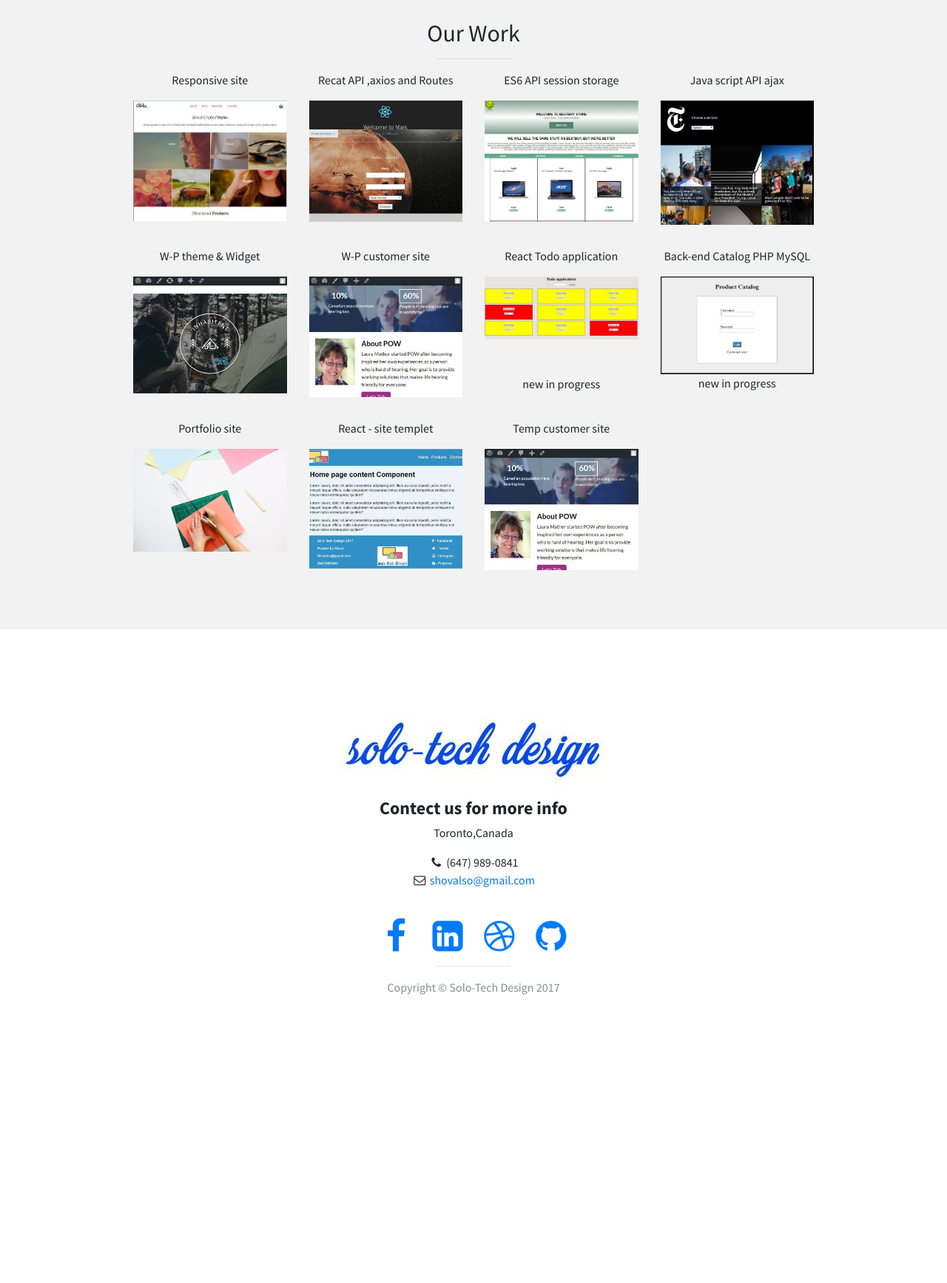
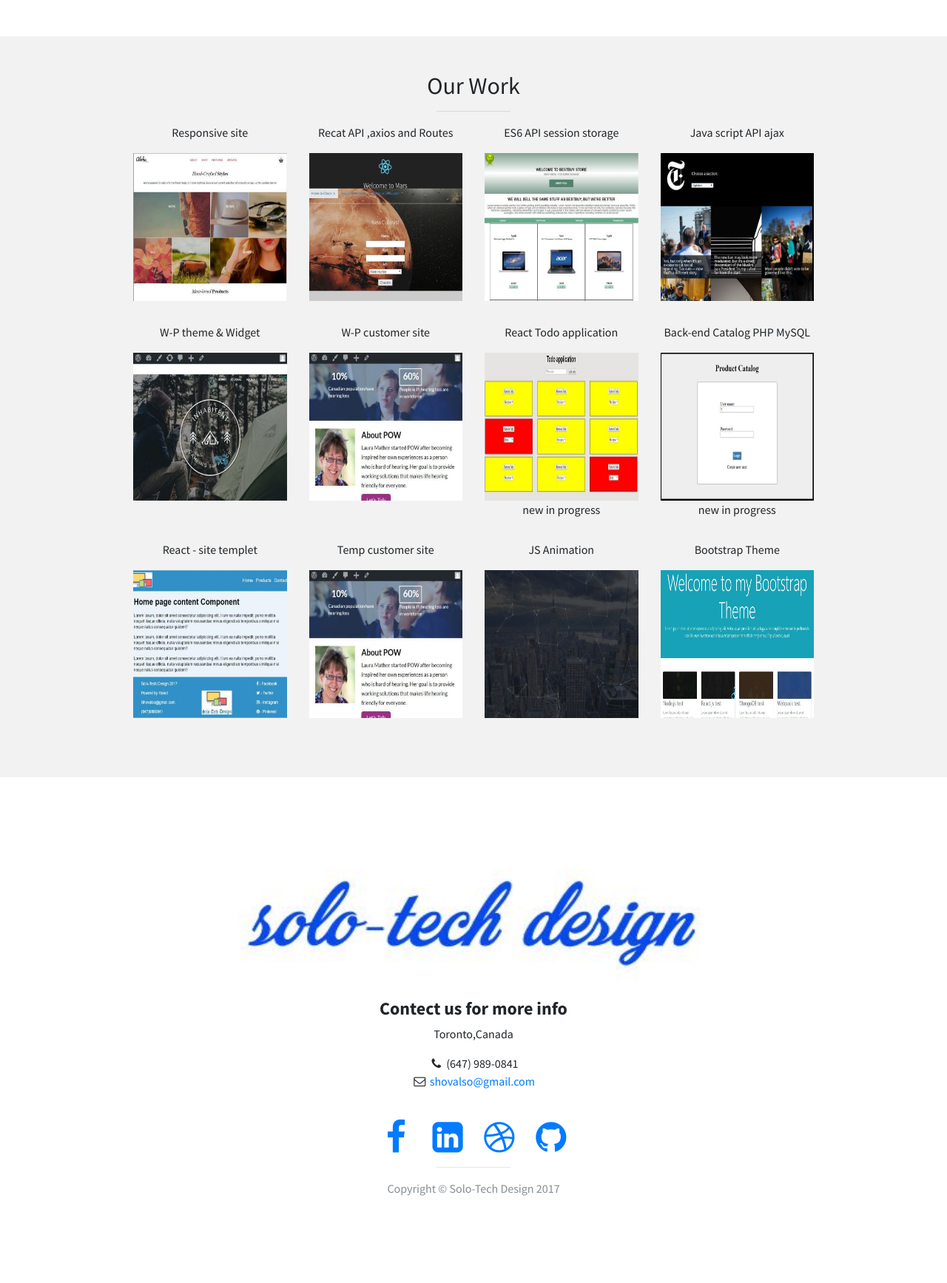
Before and after one commit to shovalsolo/Portfolio-server, a PHP site: page / in a window 1280 px wide. Shown: the part 1437-3172 px from the top of the page at 74% size. Before the commit the page ends 2782 px from the top, so only its background shows below. Run offline with PHP 8.4, Linux system fonts and the light colour scheme; some libraries are stand-ins or nearby versions.

Commit message:
adding 2 projects and fixed img size

```diff
--- a/css/stylish-portfolio.css
+++ b/css/stylish-portfolio.css
@@ -227,6 +227,8 @@ hr.small {
 
 .img-portfolio {
     margin: 0 auto;
+    height: 25vh;
+    width: 50vw;
 }
 
 .img-portfolio:hover {
--- a/index.html
+++ b/index.html
@@ -145,7 +145,7 @@
                   <p>React Todo application</p>
                 <a href="https://todo-web-appli.herokuapp.com/">
                   <img class="img-portfolio img-fluid" src="img/todo-1.jpg">
-                </a><br/><br/><br/>
+                </a>
                 <span>new in progress</span>
               </div>
             </div>
@@ -160,14 +160,14 @@
               </div>
             </div>
             <!-- powhearing theme -->
-            <div class="col-md-3">
+            <!-- <div class="col-md-3">
               <div class="portfolio-item">
                 <p>Portfolio site</p>
                   <a href="https://shovalsolo.github.io/Portfolio-server/">
                   <img class="img-portfolio img-fluid" src="img/portfolio-4.jpg">
                 </a>
               </div>
-            </div>
+            </div> -->
             <!-- React - site templet -->
             <div class="col-md-3">
               <div class="portfolio-item">
@@ -186,6 +186,24 @@
                 </a>
               </div>
             </div>
+              <!-- Animation -->
+              <div class="col-md-3">
+                <div class="portfolio-item">
+                  <p>JS Animation</p>
+                  <a href="https://shovalsolo.github.io/atom/">
+                    <img class="img-portfolio img-fluid" src="img/atom.png">
+                  </a>
+                </div>
+              </div>
+              <!-- Bootstrap -->
+              <div class="col-md-3">
+                <div class="portfolio-item">
+                  <p>Bootstrap Theme</p>
+                  <a href="https://shovalsolo.github.io/bootstrap-theme/">
+                    <img class="img-portfolio img-fluid" src="img/bootstrap.png">
+                  </a>
+                </div>
+              </div>
           </div>
             <!-- /.row (nested) -->
               <!--<a href="#" class="btn btn-dark">View More Items</a>-->
```
Also changed, not shown: img/atom.png (added), img/bootstrap.png (added).
